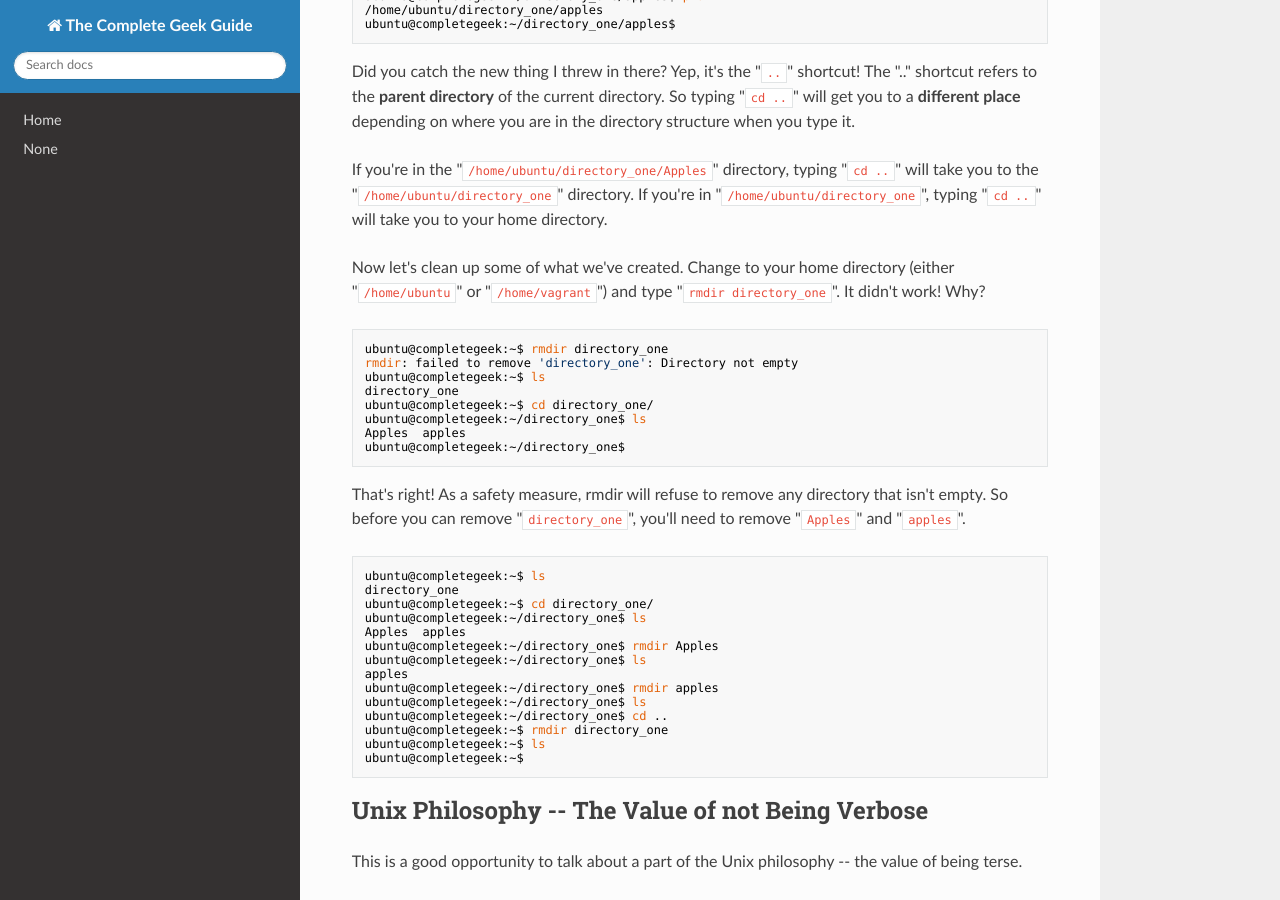
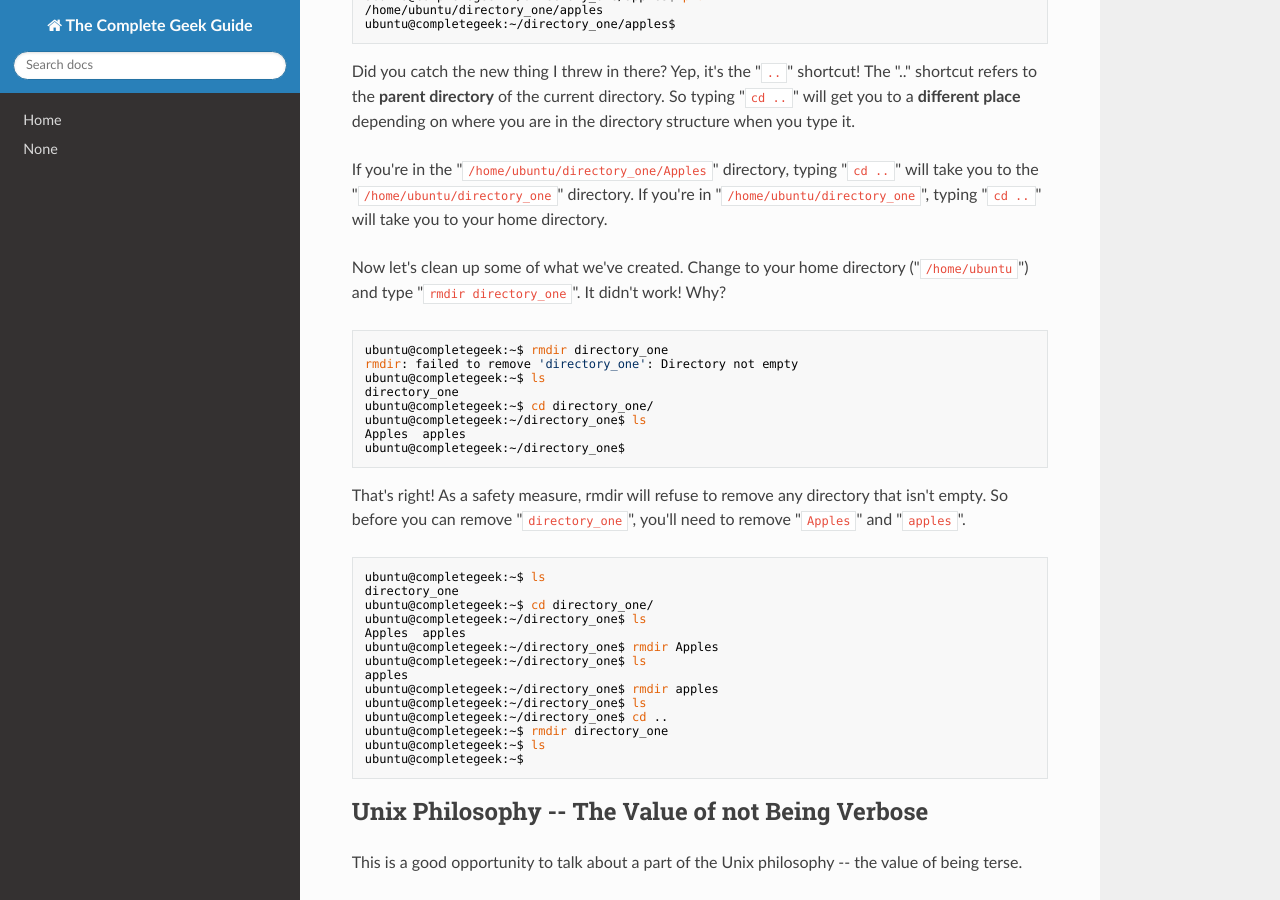
Before and after one commit to CommandLineLabs/completegeek, an MkDocs documentation site: the page built from docs/002-directories.md, in a window 1280 px wide and 900 px high, scrolled down 2766 px. Built offline with MkDocs 1.6.1, drawn with Linux system fonts in a browser that asks for light colours; nearby versions of some CDN libraries.

Commit message:
Removing more vagrant examples.

````diff
--- a/docs/002-directories.md
+++ b/docs/002-directories.md
@@ -93,7 +93,7 @@ Did you catch the new thing I threw in there? Yep, it's the "`..`" shortcut! The
 
 If you're in the "`/home/ubuntu/directory_one/Apples`" directory, typing "`cd ..`" will take you to the "`/home/ubuntu/directory_one`" directory. If you're in "`/home/ubuntu/directory_one`", typing "`cd ..`" will take you to your home directory.
 
-Now let's clean up some of what we've created. Change to your home directory (either "`/home/ubuntu`" or "`/home/vagrant`") and type "`rmdir directory_one`". It didn't work! Why?
+Now let's clean up some of what we've created. Change to your home directory ("`/home/ubuntu`") and type "`rmdir directory_one`". It didn't work! Why?
 
 ```bash
 ubuntu@completegeek:~$ rmdir directory_one
````
Also changed, not shown: docs/001-getting-started.md (+2 -0 lines).
